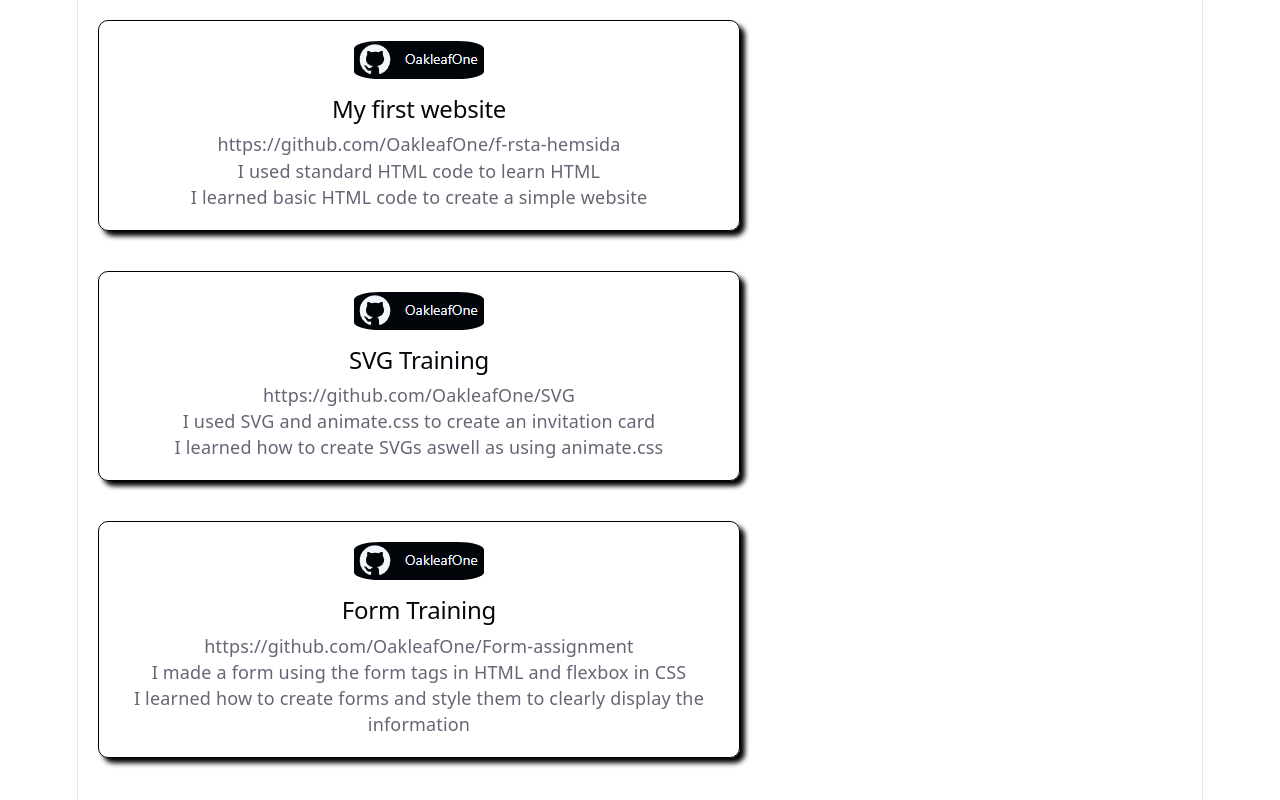
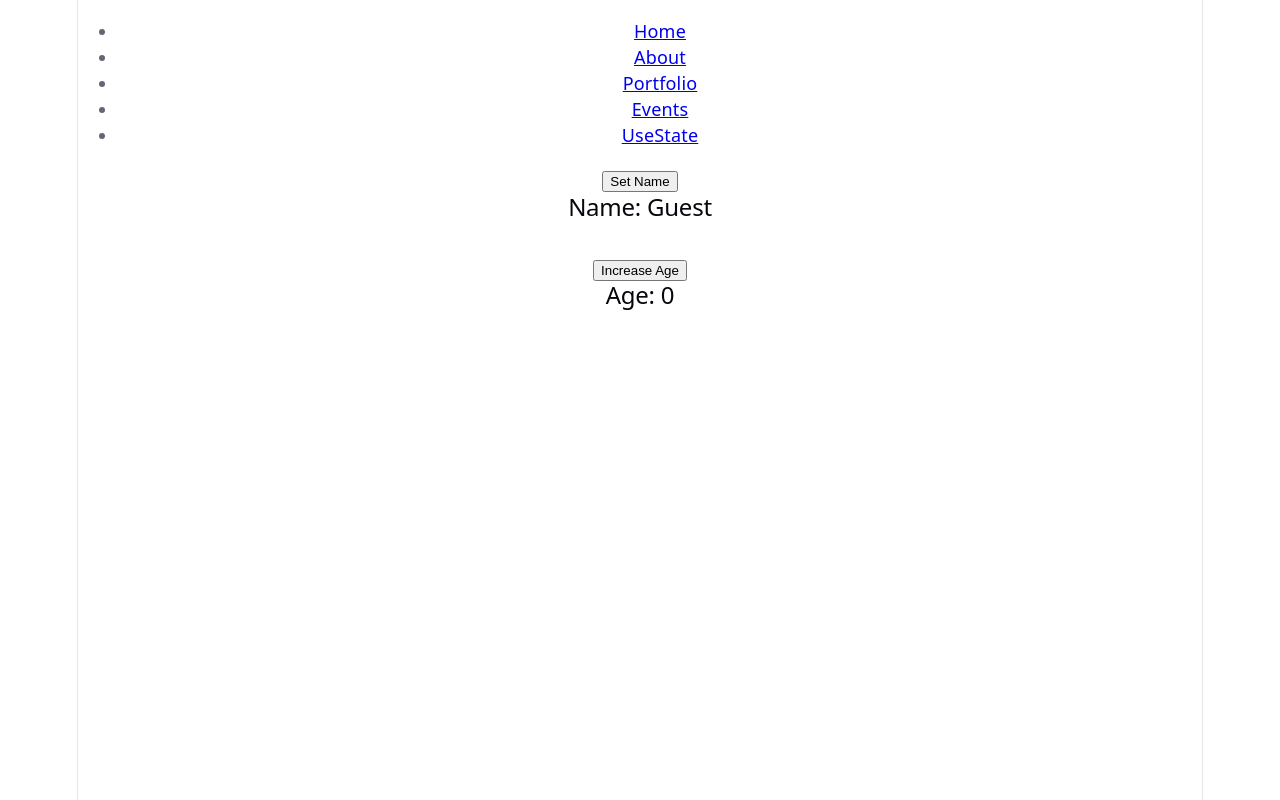
Before and after one commit to OakleafOne/React-1, a React (Vite) app in the folder my-react-app/: page /usestate in a window 1280 px wide. Built offline with nearby package versions, Linux system fonts and the light colour scheme.

Commit message:
Added routes and a navbar for navigating the website. Added a useState and events page and updated the files to show the new pages.

```diff
--- a/my-react-app/package.json
+++ b/my-react-app/package.json
@@ -11,7 +11,8 @@
   },
   "dependencies": {
     "react": "^19.2.6",
-    "react-dom": "^19.2.6"
+    "react-dom": "^19.2.6",
+    "react-router-dom": "^7.15.1"
   },
   "devDependencies": {
     "@eslint/js": "^10.0.1",
--- a/my-react-app/src/App.jsx
+++ b/my-react-app/src/App.jsx
@@ -1,11 +1,24 @@
-import Profile from "./components/Profile";
+import {BrowserRouter, Routes, Route} from "react-router-dom";
+import Home from "./pages/home.jsx";
+import About from "./pages/about.jsx";
+import Portfolio from "./pages/portfolio.jsx";
+import Navbar from "./navbar.jsx";
+import Events from "./pages/events.jsx";
+import UseState from "./pages/usestate.jsx";
 
 function App() {
   return (
     <>
-      <Profile profilePic ="" title ="My first website" repo ="https://github.com/OakleafOne/f-rsta-hemsida" tech ="I used standard HTML code to learn HTML" learned ="I learned basic HTML code to create a simple website"></Profile>
-      <Profile title ="SVG Training" repo ="https://github.com/OakleafOne/SVG" tech ="I used SVG and animate.css to create an invitation card" learned ="I learned how to create SVGs aswell as using animate.css"></Profile>
-      <Profile title ="Form Training" repo ="https://github.com/OakleafOne/Form-assignment" tech ="I made a form using the form tags in HTML and flexbox in CSS" learned ="I learned how to create forms and style them to clearly display the information"></Profile>
+      <BrowserRouter>
+      <Navbar></Navbar>
+        <Routes>
+          <Route path ="/" element ={<Home />} />
+          <Route path ="/about" element ={<About />} />
+          <Route path ="/portfolio" element ={<Portfolio />} />
+          <Route path ="/events" element ={<Events />} />
+          <Route path ="/usestate" element ={<UseState />} />
+        </Routes>
+      </BrowserRouter>
     </>
   )
 }
--- /dev/null
+++ b/my-react-app/src/navbar.jsx
@@ -0,0 +1,19 @@
+import {Link} from "react-router-dom";
+
+function Navbar() {
+    return (
+        <>
+            <nav>
+                <ul>
+                    <li><Link to ="/">Home</Link></li>
+                    <li><Link to ="/about">About</Link></li>
+                    <li><Link to ="/portfolio">Portfolio</Link></li>
+                    <li><Link to ="/events">Events</Link></li>
+                    <li><Link to ="/usestate">UseState</Link></li>
+                </ul>
+            </nav>
+        </>
+    )
+};
+
+export default Navbar;
--- /dev/null
+++ b/my-react-app/src/pages/about.jsx
@@ -0,0 +1,14 @@
+import Profile from "../components/Profile";
+
+function About() {
+    return (
+        <div>
+            <h2>About</h2>
+            <Profile profilePic ="" title ="My first website" repo ="https://github.com/OakleafOne/f-rsta-hemsida" tech ="I used standard HTML code to learn HTML" learned ="I learned basic HTML code to create a simple website"></Profile>
+            <Profile title ="SVG Training" repo ="https://github.com/OakleafOne/SVG" tech ="I used SVG and animate.css to create an invitation card" learned ="I learned how to create SVGs aswell as using animate.css"></Profile>
+            <Profile title ="Form Training" repo ="https://github.com/OakleafOne/Form-assignment" tech ="I made a form using the form tags in HTML and flexbox in CSS" learned ="I learned how to create forms and style them to clearly display the information"></Profile>
+        </div>
+    )
+}
+
+export default About;
--- /dev/null
+++ b/my-react-app/src/pages/events.jsx
@@ -0,0 +1,22 @@
+// "Cheatcode" for me to remember how to use events in React.
+
+function Events() {
+    let count = 0;
+
+    const handleEvent = (name) => {
+        if (count < 3){
+            count++;
+            console.log(`${name} you clicked me ${count} times.`);
+        } else {
+            console.log(`${name}, stop clicking me!`)
+        }
+    };
+
+    return (
+        <div>
+            <button className ="home-btn" onClick ={() => handleEvent("Oliver")}>Click Me!</button>
+        </div>
+    );
+}
+
+export default Events;
--- /dev/null
+++ b/my-react-app/src/pages/home.jsx
@@ -0,0 +1,9 @@
+function Home() {
+    return (
+        <div>
+            <h2>Homepage</h2>
+        </div>
+    )
+}
+
+export default Home;
--- /dev/null
+++ b/my-react-app/src/pages/portfolio.jsx
@@ -0,0 +1,9 @@
+function Portfolio() {
+    return (
+        <div>
+            <h2>Portfolio</h2>
+        </div>
+    )
+}
+
+export default Portfolio;
--- /dev/null
+++ b/my-react-app/src/pages/usestate.jsx
@@ -0,0 +1,29 @@
+// "Cheatcode" for me too remember how to use useState in React.
+
+import {useState} from "react";
+
+function UseState() {
+    const [name, setName] = useState("Guest");
+    const updateName = () => {
+        setName("Oliver");
+    }
+
+    const [age, setAge] = useState(0);
+    const increaseAge =() => {
+        setAge(age + 1);
+    }
+
+    return (
+        <div>
+            <button onClick = {updateName}>Set Name</button>
+            <h2>Name: {name} </h2>
+
+            <br />
+
+            <button onClick = {increaseAge}>Increase Age</button>
+            <h2>Age: {age}</h2>
+        </div>
+    )
+}
+
+export default UseState;
```
Also changed, not shown: 1 other file (tests, documents, lock files or other folders).
